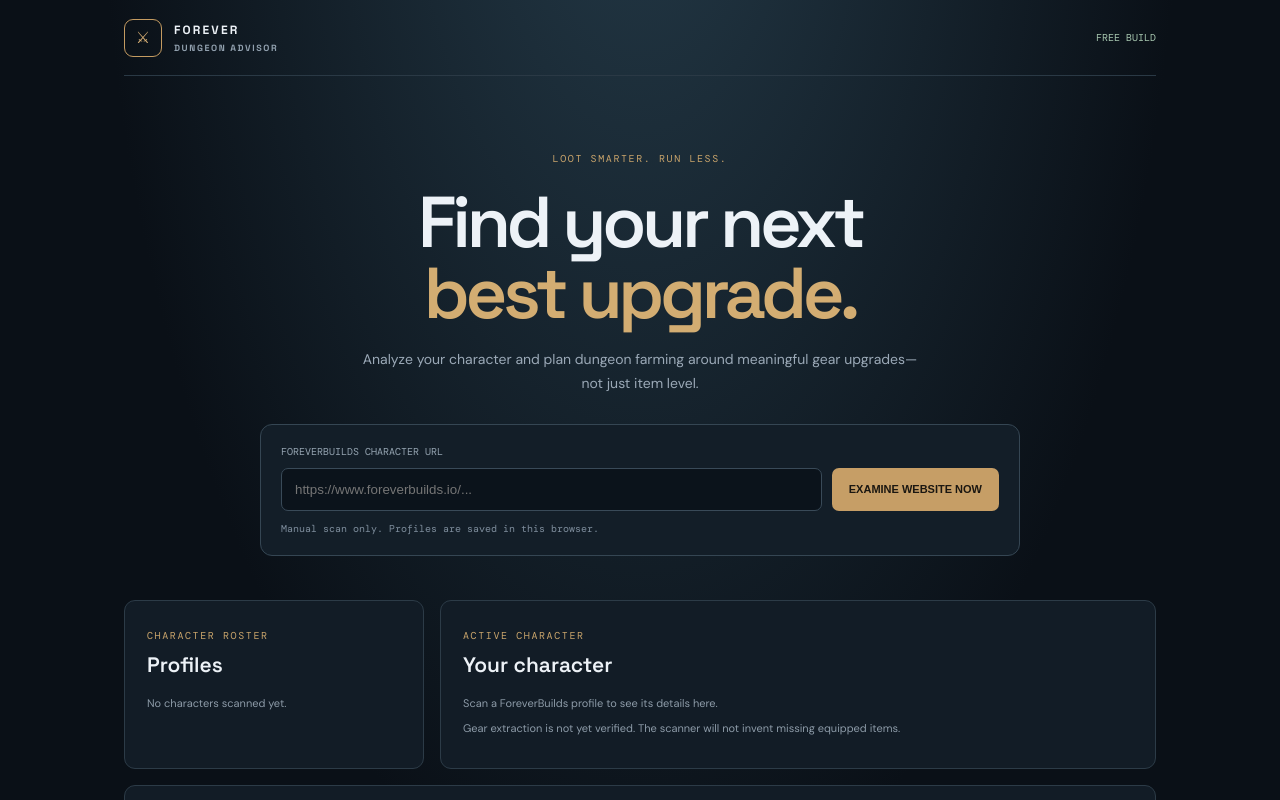
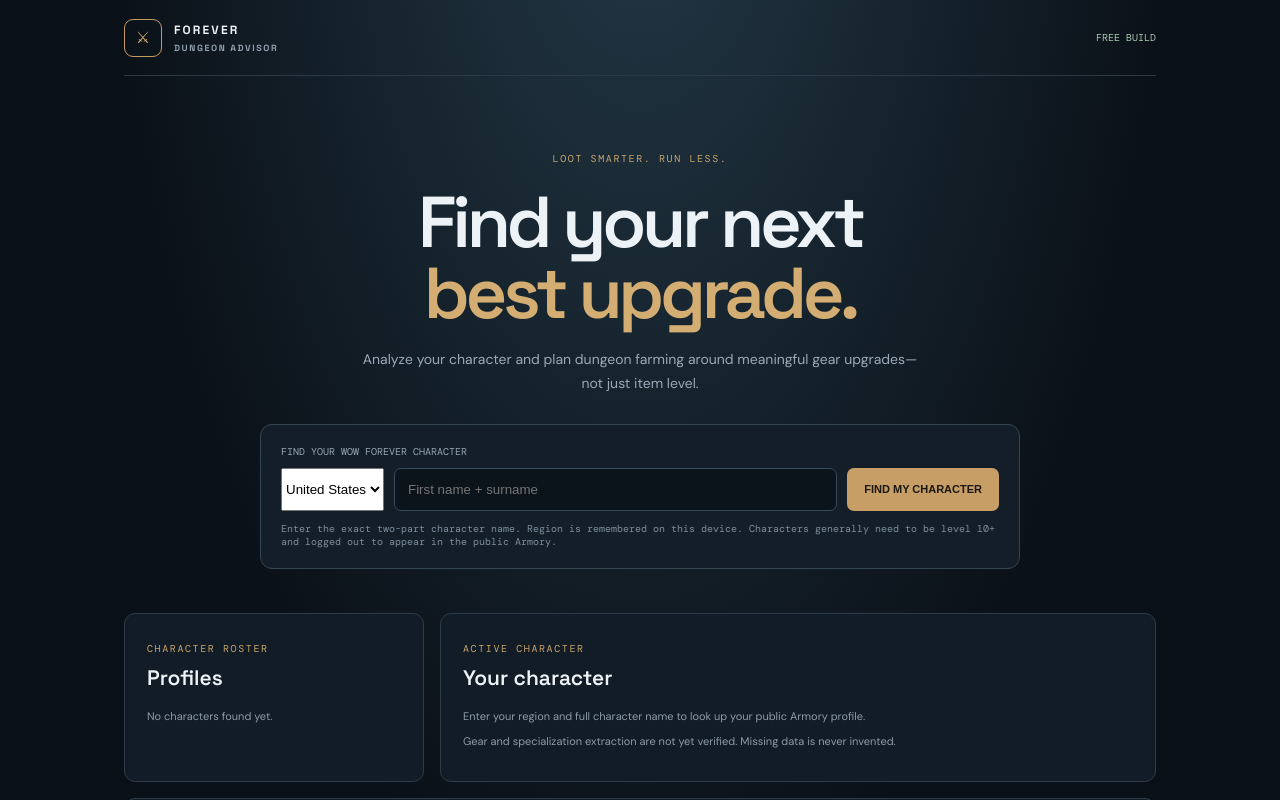
Before and after one commit to mamattingly/FindMyUpgrade, a React (Vite) app in the folder frontend/: page / in a window 1280 px wide. Shown: the top 800 px of the page. Built offline with nearby package versions, Linux system fonts and the light colour scheme.

Commit message:
Replace profile URL with region and character name lookup

```diff
--- a/frontend/src/App.jsx
+++ b/frontend/src/App.jsx
@@ -1,28 +1,39 @@
 import {useEffect,useState} from "react";
 const KEY="wow-forever-advisor-profiles";
+const REGION_KEY="wow-forever-advisor-region";
 const read=()=>{try{return JSON.parse(localStorage.getItem(KEY)||"[]")}catch{return []}};
 export default function App(){
- const [profiles,setProfiles]=useState(read),[url,setUrl]=useState(""),[busy,setBusy]=useState(false),[message,setMessage]=useState(""),[active,setActive]=useState(0);
+ const [profiles,setProfiles]=useState(read);
+ const [region,setRegion]=useState(()=>localStorage.getItem(REGION_KEY)||"us");
+ const [name,setName]=useState("");
+ const [busy,setBusy]=useState(false);
+ const [message,setMessage]=useState("");
+ const [active,setActive]=useState(0);
  useEffect(()=>localStorage.setItem(KEY,JSON.stringify(profiles)),[profiles]);
+ useEffect(()=>localStorage.setItem(REGION_KEY,region),[region]);
  async function scan(){
-  if(!url.trim()){setMessage("Paste a ForeverBuilds character URL first.");return}
+  if(name.trim().split(/\s+/).length!==2){setMessage("Enter the character's first name and surname.");return}
   setBusy(true);setMessage("");
   try{
-   const r=await fetch("/api/scan",{method:"POST",headers:{"Content-Type":"application/json"},body:JSON.stringify({url:url.trim()})});
-   const d=await r.json();if(!r.ok)throw new Error(d.detail||"Scan failed.");
+   const r=await fetch("/api/scan",{method:"POST",headers:{"Content-Type":"application/json"},body:JSON.stringify({region,name:name.trim()})});
+   const d=await r.json();if(!r.ok)throw new Error(d.detail||"Character lookup failed.");
    const profile={...d.character,id:crypto.randomUUID(),url:d.source_url,status:d.scan_status,scannedAt:new Date().toISOString()};
-   setProfiles(old=>[profile,...old]);setActive(0);setMessage(d.message);
-  }catch(e){setMessage(e.message||"Could not scan profile.")}finally{setBusy(false)}
+   setProfiles(old=>[profile,...old]);setActive(0);setName("");setMessage(d.message);
+  }catch(e){setMessage(e.message||"Could not find that character.")}finally{setBusy(false)}
  }
  const current=profiles[active];
  return <main className="shell">
   <header><div className="logo">⚔</div><div><b>FOREVER</b><small>DUNGEON ADVISOR</small></div><span className="free">FREE BUILD</span></header>
   <section className="hero"><span className="eyebrow">LOOT SMARTER. RUN LESS.</span><h1>Find your next<br/><em>best upgrade.</em></h1><p>Analyze your character and plan dungeon farming around meaningful gear upgrades—not just item level.</p>
-   <div className="scan"><label>FOREVERBUILDS CHARACTER URL</label><div className="scanrow"><input value={url} onChange={e=>setUrl(e.target.value)} onKeyDown={e=>e.key==="Enter"&&scan()} placeholder="https://www.foreverbuilds.io/..."/><button disabled={busy} onClick={scan}>{busy?"SCANNING…":"EXAMINE WEBSITE NOW"}</button></div><small>Manual scan only. Profiles are saved in this browser.</small></div>
+   <div className="scan"><label>FIND YOUR WOW FOREVER CHARACTER</label><div className="scanrow">
+    <select aria-label="Region" value={region} onChange={e=>setRegion(e.target.value)}><option value="us">United States</option><option value="eu">Europe</option><option value="kr">Korea</option><option value="tw">Taiwan</option></select>
+    <input value={name} onChange={e=>setName(e.target.value)} onKeyDown={e=>e.key==="Enter"&&scan()} placeholder="First name + surname" autoComplete="off"/>
+    <button disabled={busy} onClick={scan}>{busy?"SEARCHING…":"FIND MY CHARACTER"}</button>
+   </div><small>Enter the exact two-part character name. Region is remembered on this device. Characters generally need to be level 10+ and logged out to appear in the public Armory.</small></div>
   </section>
   {message&&<div className="notice">{message}</div>}
-  <section className="grid"><article className="panel"><span className="eyebrow">CHARACTER ROSTER</span><h2>Profiles</h2>{profiles.length===0?<p className="muted">No characters scanned yet.</p>:profiles.map((p,i)=><button className={"profile "+(i===active?"selected":"")} onClick={()=>setActive(i)} key={p.id}><b>{p.name||"Unknown character"}</b><small>{p.class} · Level {p.level??"?"}</small></button>)}</article>
-   <article className="panel"><span className="eyebrow">ACTIVE CHARACTER</span><h2>{current?.name||"Your character"}</h2>{current?<div className="facts"><div><small>CLASS</small><b>{current.class}</b></div><div><small>LEVEL</small><b>{current.level??"—"}</b></div><div><small>FACTION</small><b>{current.faction}</b></div><div><small>SPEC</small><b>{current.spec||"Unknown"}</b></div></div>:<p className="muted">Scan a ForeverBuilds profile to see its details here.</p>}<p className="muted">Gear extraction is not yet verified. The scanner will not invent missing equipped items.</p></article>
+  <section className="grid"><article className="panel"><span className="eyebrow">CHARACTER ROSTER</span><h2>Profiles</h2>{profiles.length===0?<p className="muted">No characters found yet.</p>:profiles.map((p,i)=><button className={"profile "+(i===active?"selected":"")} onClick={()=>setActive(i)} key={p.id}><b>{p.name||"Unknown character"}</b><small>{p.region} · {p.class} · Level {p.level??"?"}</small></button>)}</article>
+   <article className="panel"><span className="eyebrow">ACTIVE CHARACTER</span><h2>{current?.name||"Your character"}</h2>{current?<><div className="facts"><div><small>REGION</small><b>{current.region}</b></div><div><small>CLASS</small><b>{current.class}</b></div><div><small>LEVEL</small><b>{current.level??"—"}</b></div><div><small>FACTION</small><b>{current.faction}</b></div></div><p className="muted"><a href={current.url} target="_blank" rel="noreferrer">Open official Blizzard Armory profile ↗</a></p></>:<p className="muted">Enter your region and full character name to look up your public Armory profile.</p>}<p className="muted">Gear and specialization extraction are not yet verified. Missing data is never invented.</p></article>
   </section>
   <section className="panel recommendations"><span className="eyebrow">FARMING INTELLIGENCE</span><h2>Dungeon recommendations</h2><div className="empty"><b>Awaiting verified character and loot data</b><p>Rankings will use useful slot upgrades, class/spec eligibility, sourced drop rates, boss coverage, and run time. Unknown drop rates remain unknown.</p></div></section>
   <footer>WoW Forever Dungeon Advisor · No paid API keys · Local browser profiles</footer>
```
